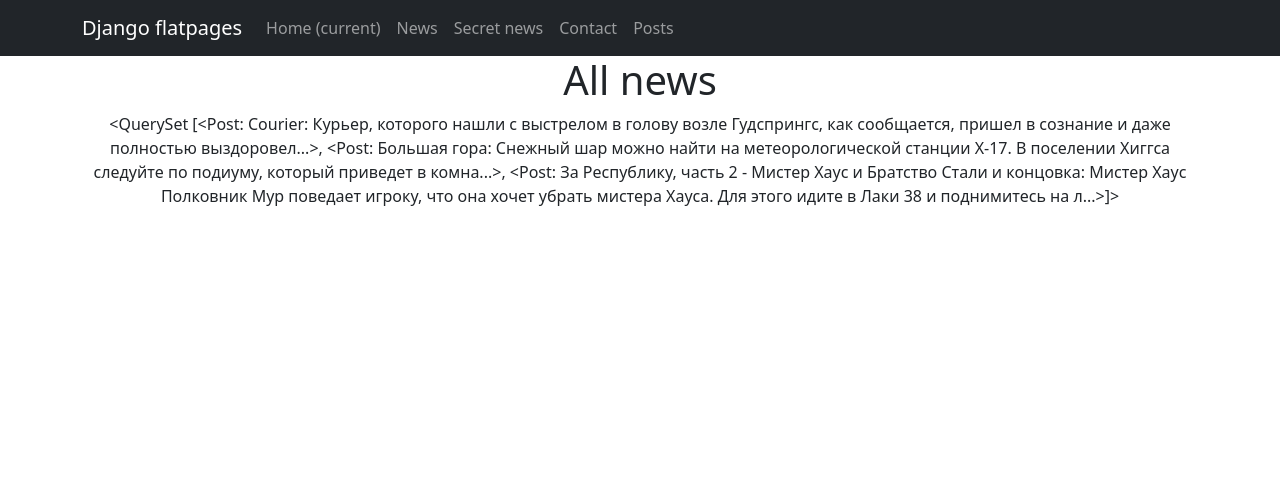
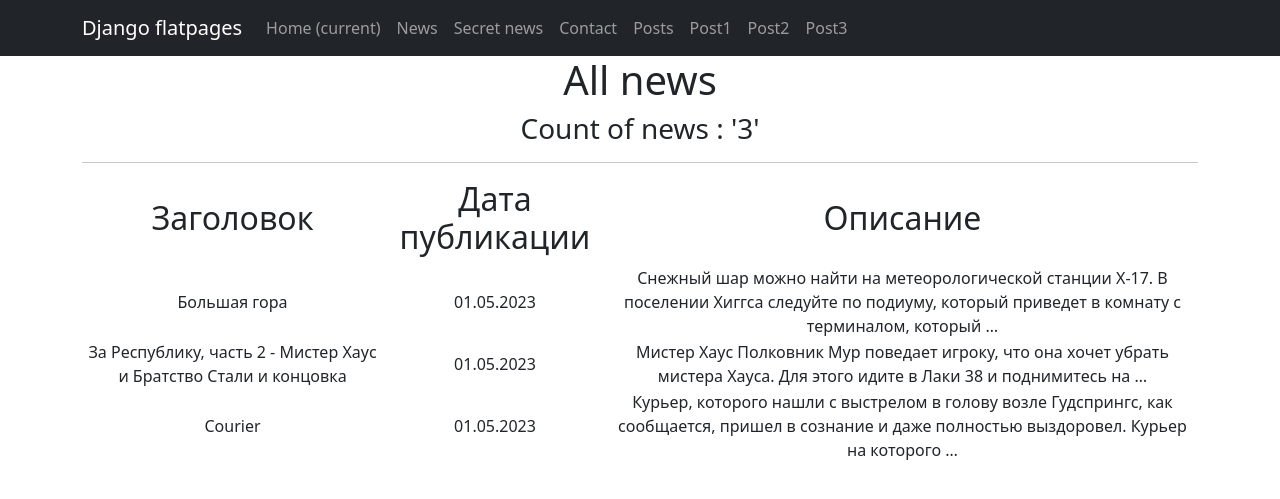
Before and after one commit to MikeLebedev988/News-portal, a Django app: page /posts/ in a window 1280 px wide. Shown: the top 499 px of the page. Run offline with Django 4.2, Linux system fonts and the light colour scheme; data comes from the database, SQL or seed files in the repository; both versions use the stored data as it was after the commit; some libraries are stand-ins or nearby versions.

Commit message:
added tasks from D3.3

```diff
--- a/Wasteland_News/news_portal/models.py
+++ b/Wasteland_News/news_portal/models.py
@@ -1,6 +1,6 @@
 from django.contrib.auth.models import User
 from django.db import models
-from django.db.models import Sum, Max
+from django.db.models import Sum
 
 article = 'AR'
 news = 'NE'
--- a/Wasteland_News/news_portal/views.py
+++ b/Wasteland_News/news_portal/views.py
@@ -1,3 +1,5 @@
+from datetime import datetime
+
 from django.shortcuts import render
 from django.views.generic import ListView, DetailView
 from .models import *
@@ -6,12 +8,27 @@ from .models import *
 # Create your views here.
 class PostsList(ListView):
     model = Post
-    ordering = 'title'
+    ordering = '-date_time'
     template_name = 'posts.html'
     context_object_name = 'posts'
 
+    def get_context_data(self, **kwargs):
+        context = super().get_context_data(**kwargs)
+        context['time_now'] = datetime.utcnow()
+        context['next_post'] = None
+        context['length'] = f"Count of news : '{Post.objects.count()}'"
+        return context
+
 
 class PostDetail(DetailView):
-    model=Post
+    model = Post
+    ordering = '-date_time'
     template_name = 'post_detail.html'
-    context_object_name = 'post'
+    context_object_name = 'post_detail'
+
+    def get_context_data(self, **kwargs):
+        context = super().get_context_data(**kwargs)
+        context['time_now'] = datetime.utcnow()
+        context['next_post'] = None
+        context['length'] = f"Count of news : '{Post.objects.count()}'"
+        return context
--- a/Wasteland_News/templates/flatpages/default.html
+++ b/Wasteland_News/templates/flatpages/default.html
@@ -5,7 +5,7 @@
         <meta name="viewport" content="width=device-width, initial-scale=1, shrink-to-fit=no" />
         <meta name="description" content="" />
         <meta name="author" content="" />
-        <title>Bare - Start Bootstrap Template</title>
+        <title> {% block title %} {% endblock title %} </title>
         {% load static %}
         <!-- Core theme CSS (includes Bootstrap)-->
         <link href="{% static 'css/styles.css'%}" rel="stylesheet" />
@@ -40,6 +40,15 @@
                <li class="nav-item">
                    <a class="nav-link" href="/posts/">Posts</a>
                </li>
+               <li class="nav-item">
+                   <a class="nav-link" href="/posts/1">Post1</a>
+               </li>
+               <li class="nav-item">
+                   <a class="nav-link" href="/posts/2">Post2</a>
+               </li>
+               <li class="nav-item">
+                   <a class="nav-link" href="/posts/3">Post3</a>
+               </li>
            </ul>
        </div>
    </div>
--- a/Wasteland_News/templates/posts.html
+++ b/Wasteland_News/templates/posts.html
@@ -5,6 +5,25 @@ Posts
 {% endblock title %}
 
 {% block content %}
-<h1> All news</h1>
-{{ posts }}
+    <h1> All news</h1>
+    <h3> {{length}}</h3>
+           <hr>
+        {% if posts %}
+            <table>
+                <tr>
+                    <td><h2>Заголовок</h2></td>
+                    <td><h2>Дата публикации</h2></td>
+                    <td><h2>Описание</h2></td>
+                </tr>
+                {% for post in posts %}
+                    <tr>
+                        <td>{{post.title}}</td>
+                        <td>{{post.date_time|date:'d.m.Y'}}</td>
+                        <td>{{post.text|truncatewords:21}}</td>
+                    </tr>
+                {% endfor %}
+            </table>
+        {% else %}
+            <h2>News is out.</h2>
+        {% endif %}
 {% endblock content %}
```
Also changed, not shown: Wasteland_News/templates/post_detail.html (+16 -2 lines), Wasteland_News/db.sqlite3.
